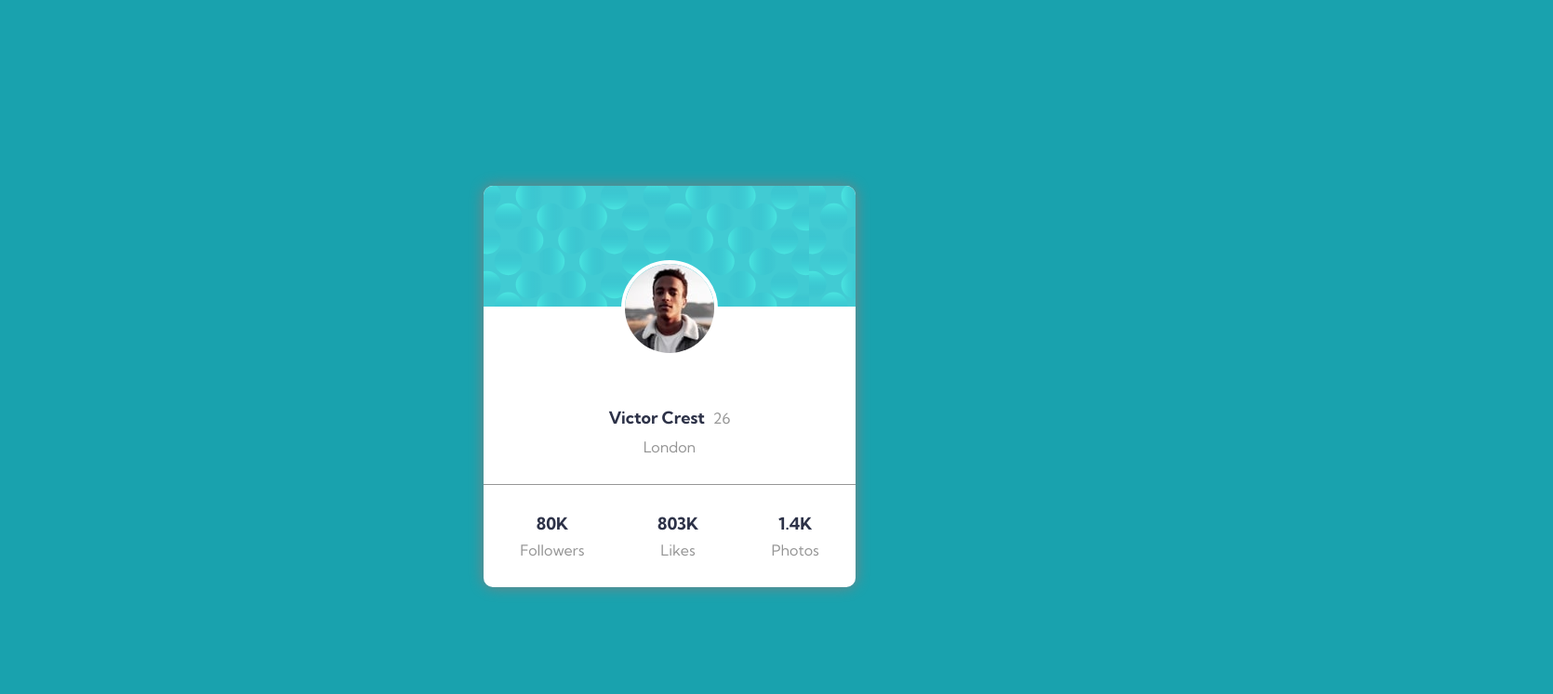
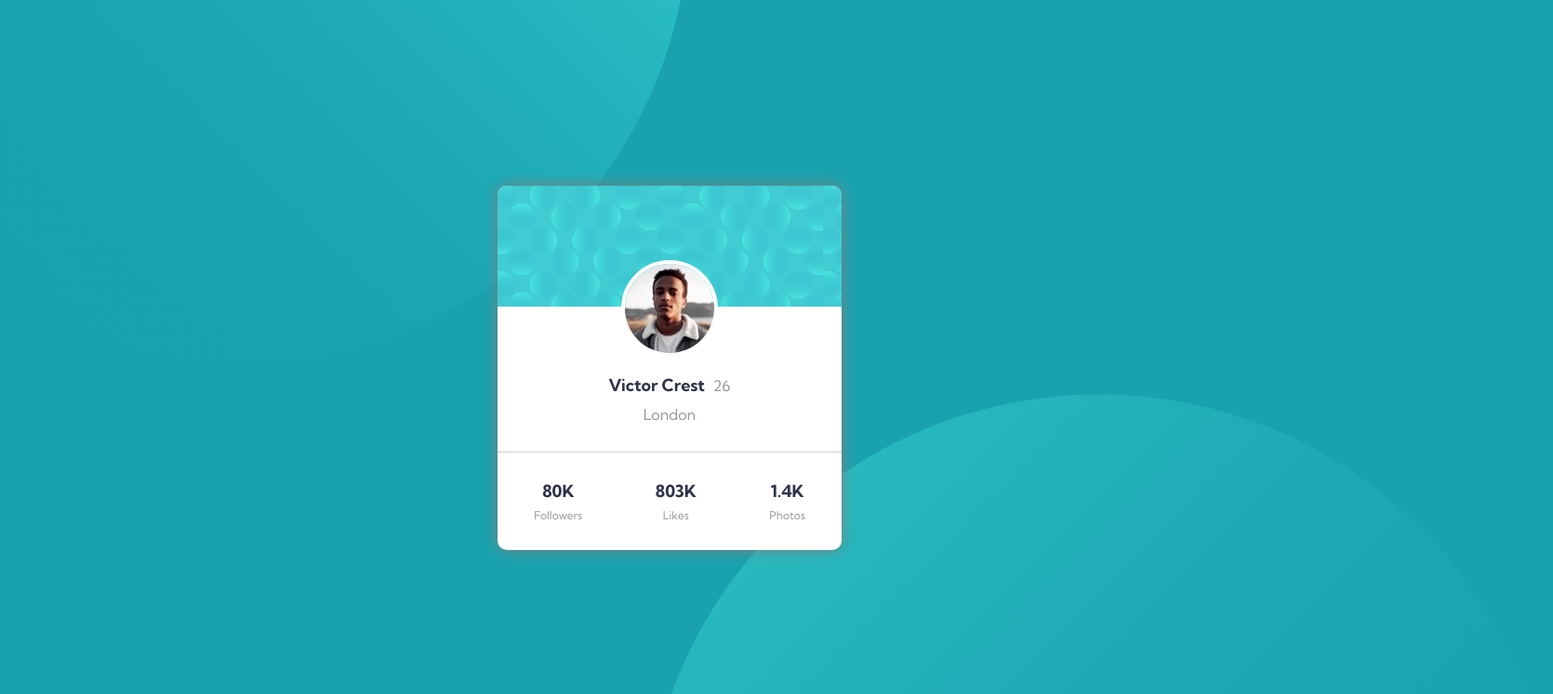
Before and after one commit to delikt5/profile-card-component-fem, a plain HTML site: page index.html in a window 1280 px wide. Shown: the top 747 px of the page at 93% size, 1670 px wide, since content can reach past the window. Drawn offline with Linux system fonts and the light colour scheme.

Commit message:
Added background shapes

```diff
--- a/index.html
+++ b/index.html
@@ -11,8 +11,9 @@
 </head>
 
 <body>
-<!--     <img src="images/bg-pattern-top.svg" alt="bg" class="bg-image-top">
- -->    <div class="container">
+    <div class="container">
+        <img src="images/bg-pattern-top.svg" alt="bg" class="bg-image-top">
+        <img src="images/bg-pattern-bottom.svg" alt="bg" class="bg-image-bottom">
         <div class="profile-card">
             <div class="profile-header"></div>
             <img src="images/image-victor.jpg" alt="Victor Crest" class="profile-image">
@@ -37,7 +38,6 @@
             </div>
         </div>
     </div>
-<!--     <img src="images/bg-pattern-bottom.svg" alt="bg" class="bg-image-bottom">
- --></body>
+</body>
 
 </html>
--- a/styles/style.css
+++ b/styles/style.css
@@ -29,6 +29,7 @@ body {
 .container {
     width: 1440px;
     margin:auto;
+    position: relative;
 }
 h1, h2 {
     font-size: 18px;
@@ -42,18 +43,22 @@ p, span {
 .profile-card {
     margin: auto;
     margin-top: 200px;
-    width: 400px;
+    width: 370px;
     /* height: 450px; */
     box-shadow: 0 0 15px gray;
     border-radius: 10px;
     overflow: hidden;
     background-color: white;
     text-align: center;
+    position: relative;
 }
 .profile-header {
     height: 130px;
     width: 100%;
     background-image: url("../images/bg-pattern-card.svg");
+}
+.profile-info {
+    margin-top: -35px;
 }
 .profile-image {
     border-radius: 50%;
@@ -71,9 +76,24 @@ p, span {
 .profile-social {
     display: flex;
     justify-content: space-around;
-    border-top: 1px solid var(--secondary);
+    border-top: 1px solid lightgray;
     padding: 30px 0;
 }
 .social-numbers {
     padding-bottom: 7px;
 }
+.social-type {
+    font-size: 12px;
+}
+.bg-image-top, .bg-image-bottom {
+    position: absolute;
+    overflow: hidden;
+}
+.bg-image-top {
+    top: -786px;
+    left: -236px;
+}
+.bg-image-bottom {
+    bottom: -810px;
+    right: -230px;
+}
```
